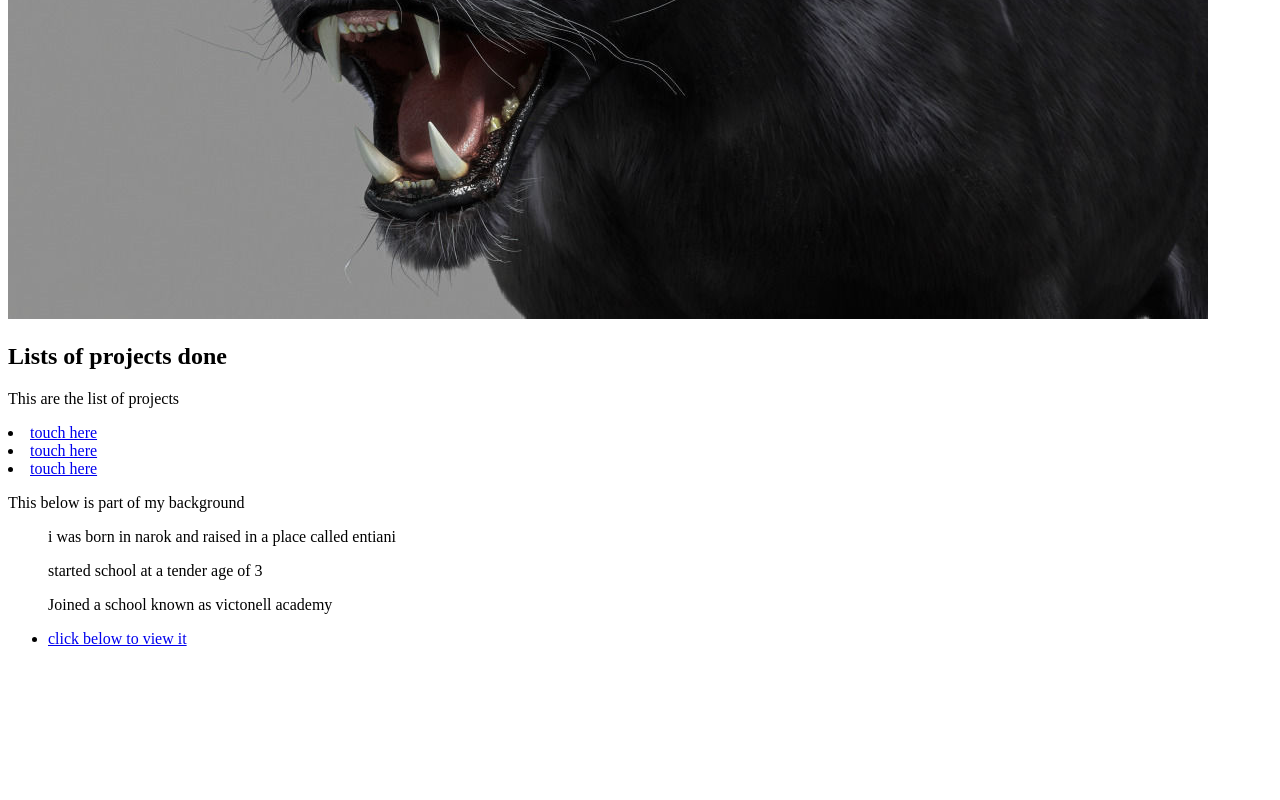
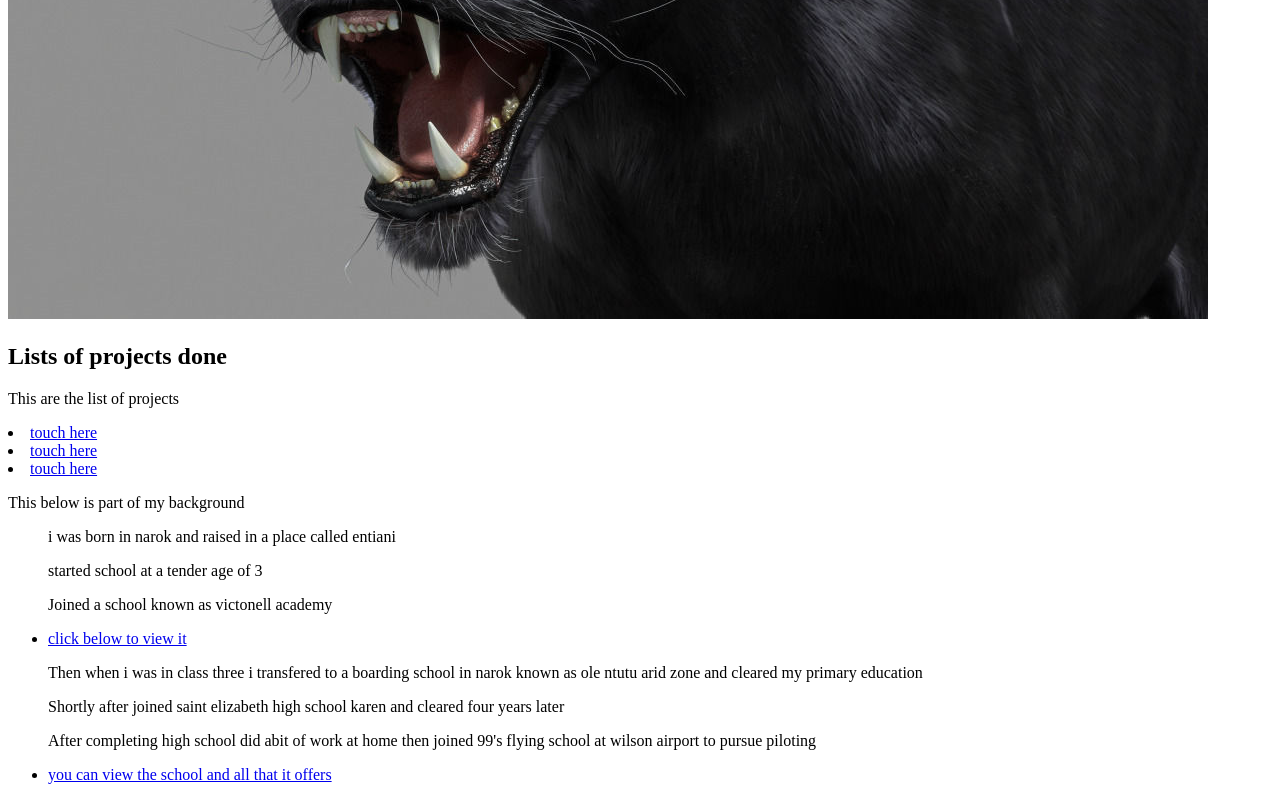
Before and after one commit to parsalunye/lawrence-naeku, a plain HTML site: page index.html in a window 1280 px wide. Shown: the part 437-1237 px from the top of the page. Before the commit the page ends 1101 px from the top, so only its background shows below. Drawn offline with Linux system fonts and the light colour scheme.

Commit message:
add changes

```diff
--- a/index.html
+++ b/index.html
@@ -19,7 +19,9 @@
        <p>started school at a tender age of 3</p>
        <p>Joined a school known as victonell academy</p>
        <li><a href="http://kenyanlife.info/victonell-academy/">click below to view it</a>
-
-
+       <p>Then when i was in class three i transfered to a boarding school in narok known as ole ntutu arid zone and cleared my primary education</p>
+       <p>Shortly after joined saint elizabeth high school karen and cleared  four years later</p>
+       <p>After completing high school did abit of work at home then joined 99's flying school at wilson airport to pursue piloting </p>
+       <li><a href="http://www.99flying.com/">you can view the school and all that it offers</a>
   </body>
 </html>
```
